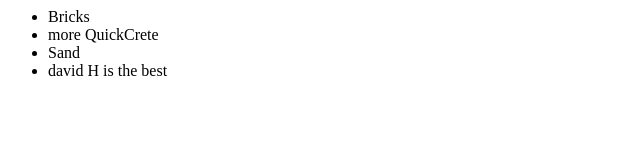
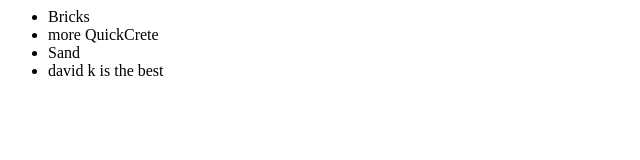
Before and after one commit to DavidJHaddad/TestDJH, a plain HTML site: page index.html in a window 1280 px wide. Shown: the full height of the page, 0-640 px from the left. Drawn offline with Linux system fonts and the light colour scheme.

Commit message:
Real Knowledge

```diff
--- a/index.html
+++ b/index.html
@@ -5,7 +5,7 @@
 				<li>Bricks</li>
 				<li>more QuickCrete</li>
 				<li>Sand</li>
-				<li>david H is the best</li>
+                <li>david k is the best</li>
 			</ul>
 		</div>
 	</body>
```
